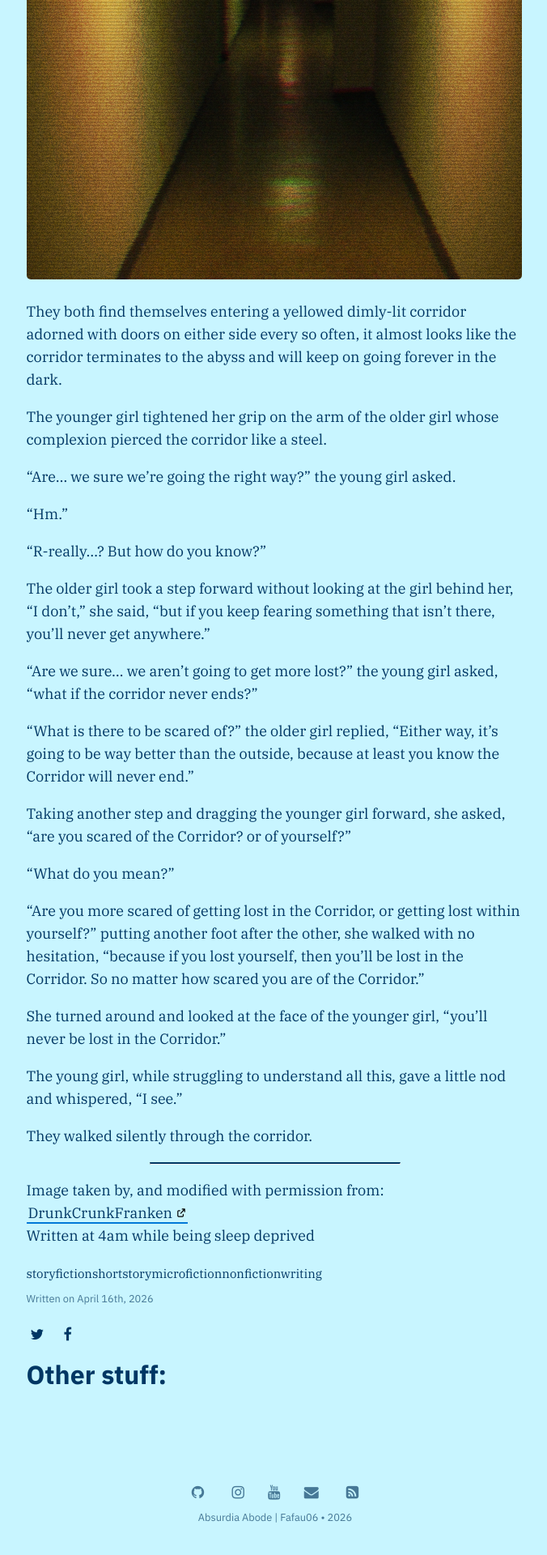
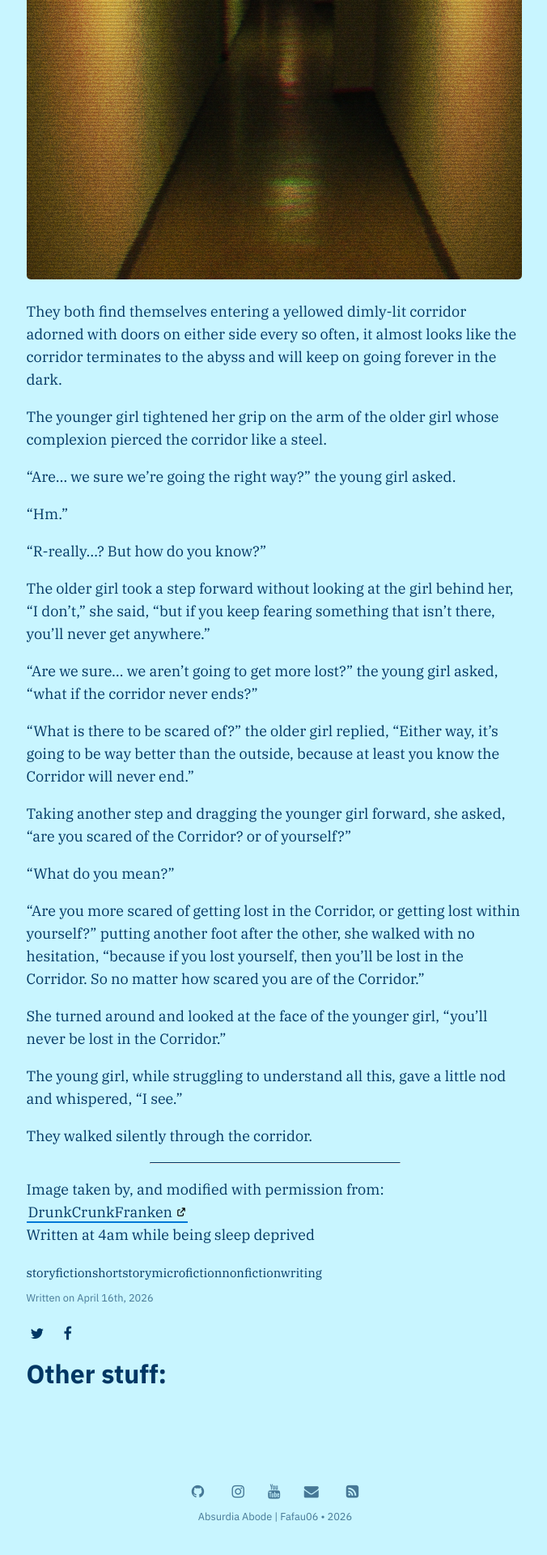
Before and after one commit to Fafau06/fafau06.github.io, a Jekyll site: the page built from _posts/2026-04-16-misplaced_fear.md, in a window 1280 px wide. Shown: the part 783-2703 px from the top of the page at 81% size, without its empty margins (300-976 px from the left). Built offline with Jekyll 4.4.1, drawn with Linux system fonts in a browser that asks for light colours; some web fonts are replaced.

Commit message:
Update _base.scss

```diff
--- a/_sass/_base.scss
+++ b/_sass/_base.scss
@@ -56,6 +56,7 @@ a:hover
 article.content-post hr
 {
 	width: 50%;
+	border-top: 1px solid $body-color;
 }
 
 article.content-post a
```
